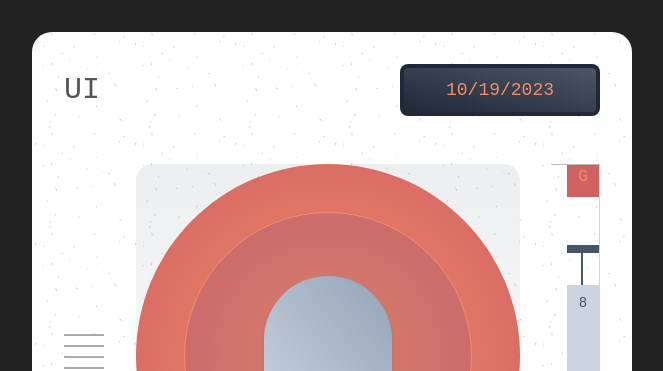
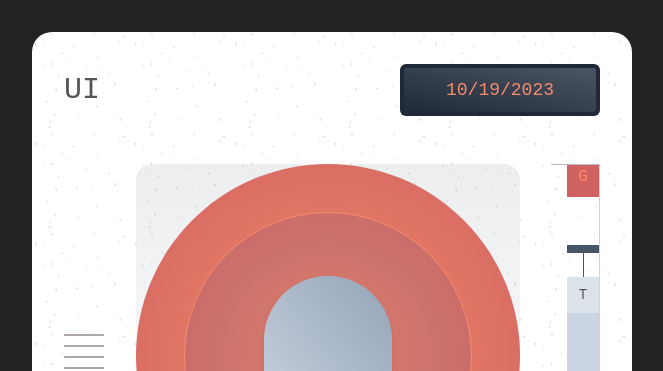
Before and after one commit to mike-healy/ui, a React (Vite) app: page / in a window 1280 px wide. Shown: the top 371 px of the page, without its empty margins (308-971 px from the left). Built offline with nearby package versions, Linux system fonts and the light colour scheme; a web font is replaced by a local one.

Commit message:
Togglable date/time mode

```diff
--- a/src/App.jsx
+++ b/src/App.jsx
@@ -7,12 +7,20 @@ import Decoration1 from './Decoration1'
 
 function App() {
   const [count, setCount] = useState(0)
+  const [timeMode, setTimeMode] = useState(0)
+
+  const toggleTimeMode = () => {
+    setTimeMode(timeMode === 0 ? 1 : 0)
+  }
 
   return (
     <>
       <article className='device'>
         <div>
-          <Header />
+          <Header
+            toggle={toggleTimeMode}
+            timeMode={timeMode}
+          />
           <div className="flex gap-x-8">
             <Grip/>
             <div className="flex-1 max-w-5xl rounded-2xl bg-gradient-to-b from-slate-600/10 to-transparent">
@@ -25,7 +33,10 @@ function App() {
 
             <aside className='flex flex-col items-end w-12 pl-4 border-t border-r border-r-slate-300 border-t-[rgb(188,188,188)]'>
               <span className="w-8 h-8 text-center bg-tint2-400 text-tint2-300">G</span>
-              <Decoration1/>
+              <Decoration1
+                timeMode={timeMode}
+                toggle={toggleTimeMode}
+              />
             </aside>
           </div>
         </div>
--- a/src/Decoration1.jsx
+++ b/src/Decoration1.jsx
@@ -20,16 +20,21 @@ const getColors = (color) => {
 
 }
 
-const Decoration1 = ({color = 'slate'}) => {
+const Decoration1 = ({ color = 'slate', timeMode, toggle }) => {
 
   const { bg, border } = getColors(color)
 
+  const lineHeight = timeMode ? 'h-8' : 'h-6'
+
   return <div className="w-8 mt-8">
     <span className={`block h-2 mt-4 ${bg}`}></span>
-    <span className={`block h-8 w-4 border-r-2 ${border}`}></span>
+    <span className={`block ${lineHeight} w-[17px] border-r ${border}`}></span>
     <div className="bg-slate-300 h-24 text-center text-sm">
-      <button className="p-2 bg-transparent">
-        8
+      <button
+        onClick={toggle}
+        className="p-2 w-full bg-white/30 hover:text-tint2-400 focus:text-tint2-400 hover:bg-tint2-200 focus:bg-tint2-200"
+      >
+        {timeMode === 1 ? 'D' : 'T'}
       </button>
     </div>
   </div>
--- a/src/Header.jsx
+++ b/src/Header.jsx
@@ -1,9 +1,12 @@
 import Lcd from './Lcd';
 
-const Header = () => {
+const Header = ({ timeMode, toggle }) => {
   return <header className="flex items-center pb-12">
     <h1 className="text-3xl flex-1 uppercase font-light">UI</h1>
-    <Lcd/>
+    <Lcd
+      timeMode={timeMode}
+      toggle={toggle}
+    />
   </header>
 }
 
--- a/src/Lcd.jsx
+++ b/src/Lcd.jsx
@@ -1,12 +1,22 @@
-const Lcd = () => {
+const Lcd = ({ timeMode, toggle }) => {
 
   const label = () => {
-    const d = new Date();
-    return new Intl.DateTimeFormat().format(d);
+    const d = new Date()
+
+    if (timeMode === 0) {
+      return new Intl.DateTimeFormat().format(d)
+    }
+
+    const leadZero = (i) => i < 10 ? `0${i}` : i
+
+    return `${leadZero(d.getHours())}:${leadZero(d.getMinutes())}`
   }
 
-  return <output className="block rounded-lg p-1 bg-gray-800">
-    <time className="block w-48 text-lg rounded-[calc(0.5rem-0.25rem)] text-center p-2 bg-gradient-to-bl from-gray-600 to-gray-800">
+  return <output className="block rounded-md p-1 bg-gray-800">
+    <time
+      onClick={toggle}
+      className="block w-48 text-lg rounded-[calc(0.375rem-0.25rem)] text-center p-2 bg-gradient-to-bl from-gray-600 to-gray-800"
+    >
       { label() }
     </time>
   </output>
```
